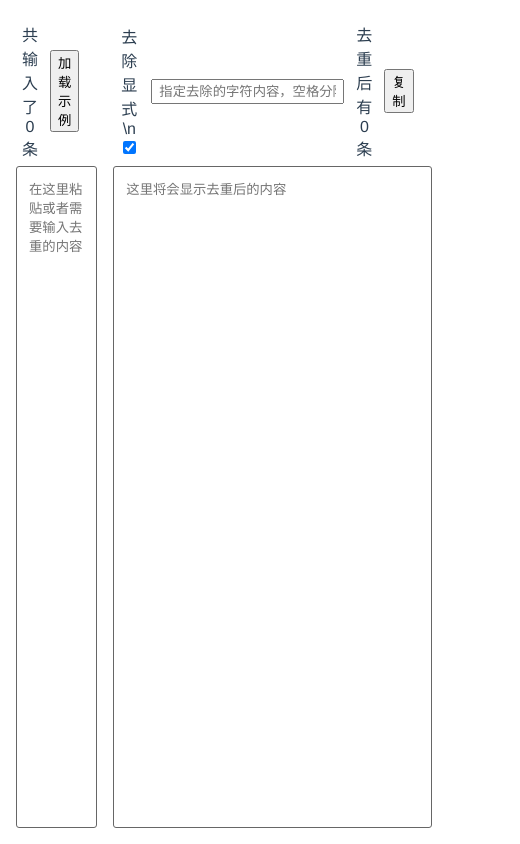
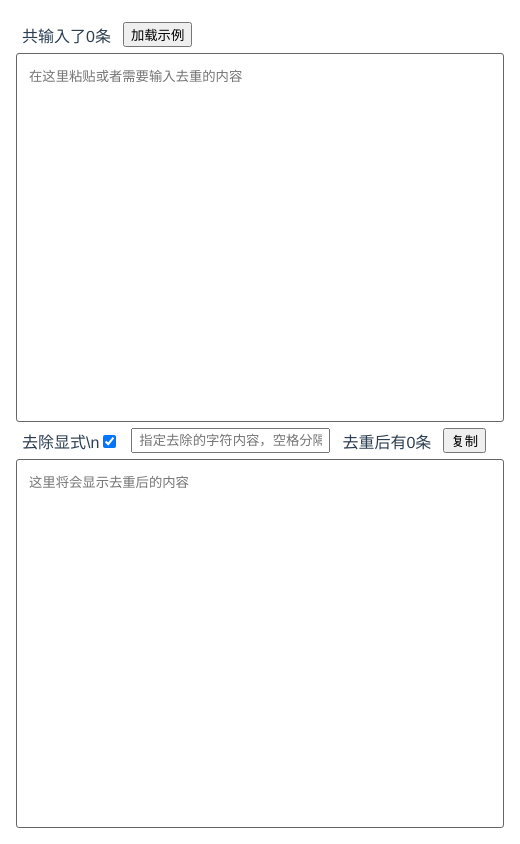
Before and after one commit to noah227/text-auto-refine, a Vue app: page / in a window 390 px wide. Shown: the whole page, 520 px wide, since content can reach past the window. Built offline with nearby package versions, Linux system fonts and the light colour scheme.

Commit message:
style: 稍微调整一些设备尺寸兼容

```diff
--- a/src/views/HomeView.vue
+++ b/src/views/HomeView.vue
@@ -49,7 +49,7 @@ const specifiedFilterChars = ref("")
 const inputPreProcessedStr = computed(() => {
     let _ = content.value.replaceAll(/[\n\s,]+/g, "\n")
     if (removeVisibleSlashN.value) _ = _.replaceAll("\\n", "\n")
-    if(specifiedFilterChars.value.length) {
+    if (specifiedFilterChars.value.length) {
         const s = specifiedFilterChars.value
         const regex = new RegExp(`(${s.replaceAll(/\s+/g, "|")})`, "g")
         _ = _.replaceAll(regex, "")
@@ -77,6 +77,7 @@ const copyContent = () => {
         alert("已复制到剪切板")
     } catch (e) {
         alert("复制失败，请手动选择复制")
+        alert(e)
     }
 }
 </script>
@@ -86,6 +87,7 @@ const copyContent = () => {
     height: 100%;
     display: flex;
     flex-direction: column;
+    min-width: 520px;
 }
 
 #header, #footer {
@@ -95,8 +97,8 @@ const copyContent = () => {
 #content {
     flex-grow: 1;
     display: grid;
-    grid-template-columns: repeat(2, auto);
-    grid-gap: 1rem;
+    grid-template-columns: repeat(2, 48%);
+    justify-content: space-around;
     padding: 1rem;
     box-sizing: border-box;
 
@@ -146,4 +148,17 @@ const copyContent = () => {
         padding: 3px 6px;
     }
 }
+
+@media screen and (max-width: 1024px) {
+    #content {
+        display: flex;
+        flex-direction: column;
+
+        > div {
+            flex-grow: 1;
+            flex-shrink: 0;
+            height: auto;
+        }
+    }
+}
 </style>
```
